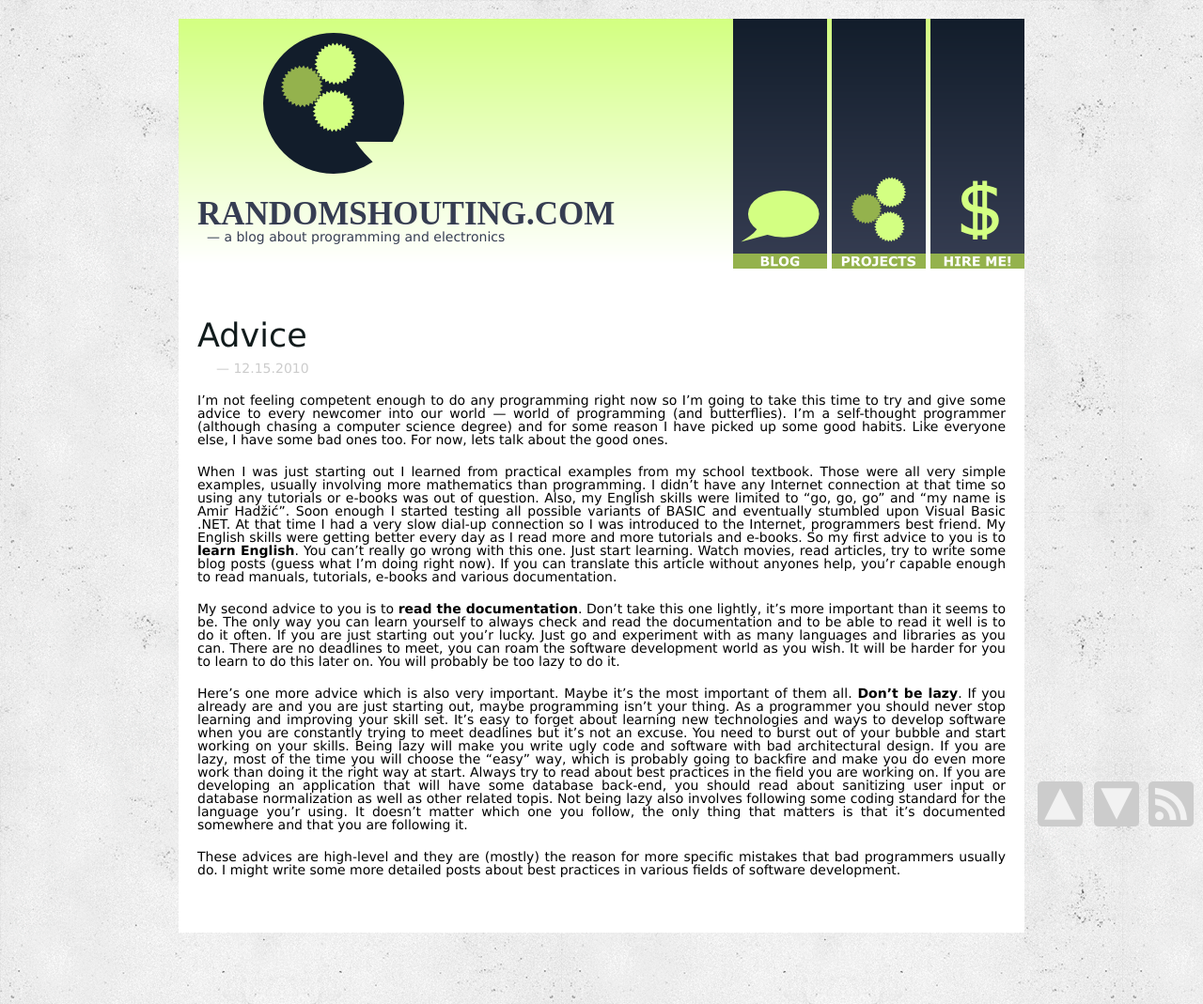
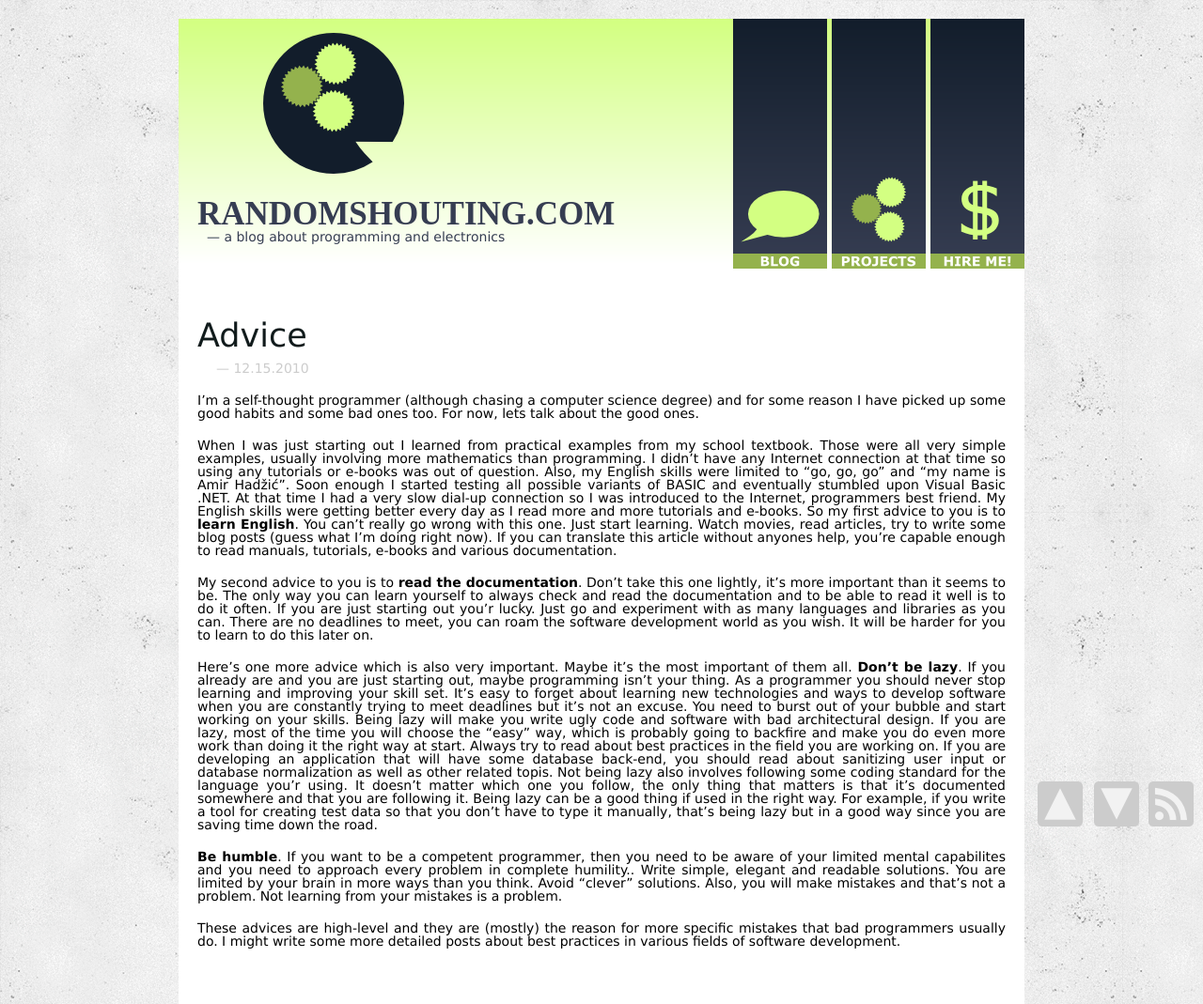
Before and after one commit to amir-hadzic/amir-hadzic.github.com, a Jekyll site: the page built from _posts/2010-12-15-Advice.markdown, in a window 1280 px wide. Shown: the whole page at 94% size. Built offline with Jekyll 4.4.1, drawn with Linux system fonts in a browser that asks for light colours; some web fonts are replaced; Markdown is read by kramdown in place of the engine named in the settings; comment, search, counter and statistics services are not loaded.

Commit message:
Add some additional information.

```diff
--- a/_posts/2010-12-15-Advice.markdown
+++ b/_posts/2010-12-15-Advice.markdown
@@ -3,12 +3,14 @@ layout: post
 title: Advice
 ---
 
-I’m not feeling competent enough to do any programming right now so I’m going to take this time to try and give some advice to every newcomer into our world — world of programming (and butterflies). I’m a self-thought programmer (although chasing a computer science degree) and for some reason I have picked up some good habits. Like everyone else, I have some bad ones too. For now, lets talk about the good ones.
+I’m a self-thought programmer (although chasing a computer science degree) and for some reason I have picked up some good habits and some bad ones too. For now, lets talk about the good ones.
 
-When I was just starting out I learned from practical examples from my school textbook. Those were all very simple examples, usually involving more mathematics than programming. I didn’t have any Internet connection at that time so using any tutorials or e-books was out of question. Also, my English skills were limited to “go, go, go” and “my name is Amir Hadžić”. Soon enough I started testing all possible variants of BASIC and eventually stumbled upon Visual Basic .NET. At that time I had a very slow dial-up connection so I was introduced to the Internet, programmers best friend. My English skills were getting better every day as I read more and more tutorials and e-books. So my first advice to you is to **learn English**. You can’t really go wrong with this one. Just start learning. Watch movies, read articles, try to write some blog posts  (guess what I’m doing right now). If you can translate this article without anyones help, you’r capable enough to read manuals, tutorials, e-books and various documentation.
+When I was just starting out I learned from practical examples from my school textbook. Those were all very simple examples, usually involving more mathematics than programming. I didn’t have any Internet connection at that time so using any tutorials or e-books was out of question. Also, my English skills were limited to “go, go, go” and “my name is Amir Hadžić”. Soon enough I started testing all possible variants of BASIC and eventually stumbled upon Visual Basic .NET. At that time I had a very slow dial-up connection so I was introduced to the Internet, programmers best friend. My English skills were getting better every day as I read more and more tutorials and e-books. So my first advice to you is to **learn English**. You can’t really go wrong with this one. Just start learning. Watch movies, read articles, try to write some blog posts  (guess what I’m doing right now). If you can translate this article without anyones help, you’re capable enough to read manuals, tutorials, e-books and various documentation.
 
-My second advice to you is to **read the documentation**. Don’t take this one lightly, it’s more important than it seems to be. The only way you can learn yourself to always check and read the documentation and to be able to read it well is to do it often. If you are just starting out you’r lucky. Just go and experiment with as many languages and libraries as you can. There are no deadlines to meet, you can roam the software development world as you wish. It will be harder for you to learn to do this later on. You will probably be too lazy to do it.
+My second advice to you is to **read the documentation**. Don’t take this one lightly, it’s more important than it seems to be. The only way you can learn yourself to always check and read the documentation and to be able to read it well is to do it often. If you are just starting out you’r lucky. Just go and experiment with as many languages and libraries as you can. There are no deadlines to meet, you can roam the software development world as you wish. It will be harder for you to learn to do this later on.
 
-Here’s one more advice which is also very important. Maybe it’s the most important of them all. **Don’t be lazy**. If you already are and you are just starting out, maybe programming isn’t your thing. As a programmer you should never stop learning and improving your skill set. It’s easy to forget about learning new technologies and ways to develop software when you are constantly trying to meet deadlines but it’s not an excuse. You need to burst out of your bubble and start working on your skills. Being lazy will make you write ugly code and software with bad architectural design. If you are lazy, most of the time you will choose the “easy” way, which is probably going to backfire and make you do even more work than doing it the right way at start. Always try to read about best practices in the field you are working on. If you are developing an application that will have some database back-end, you should read about sanitizing user input or database normalization as well as other related topis. Not being lazy also involves following some coding standard for the language you’r using. It doesn’t matter which one you follow, the only thing that matters is that it’s documented somewhere and that you are following it.
+Here’s one more advice which is also very important. Maybe it’s the most important of them all. **Don’t be lazy**. If you already are and you are just starting out, maybe programming isn’t your thing. As a programmer you should never stop learning and improving your skill set. It’s easy to forget about learning new technologies and ways to develop software when you are constantly trying to meet deadlines but it’s not an excuse. You need to burst out of your bubble and start working on your skills. Being lazy will make you write ugly code and software with bad architectural design. If you are lazy, most of the time you will choose the “easy” way, which is probably going to backfire and make you do even more work than doing it the right way at start. Always try to read about best practices in the field you are working on. If you are developing an application that will have some database back-end, you should read about sanitizing user input or database normalization as well as other related topis. Not being lazy also involves following some coding standard for the language you’r using. It doesn’t matter which one you follow, the only thing that matters is that it’s documented somewhere and that you are following it. Being lazy can be a good thing if used in the right way. For example, if you write a tool for creating test data so that you don't have to type it manually, that's being lazy but in a good way since you are saving time down the road.
+
+**Be humble**. If you want to be a competent programmer, then you need to be aware of your limited mental capabilites and you need to approach every problem in complete humility.. Write simple, elegant and readable solutions. You are limited by your brain in more ways than you think. Avoid "clever" solutions. Also, you will make mistakes and that's not a problem. Not learning from your mistakes is a problem.
 
 These advices are high-level and they are (mostly) the reason for more specific mistakes that bad programmers usually do. I might write some more detailed posts about best practices in various fields of software development.
```
